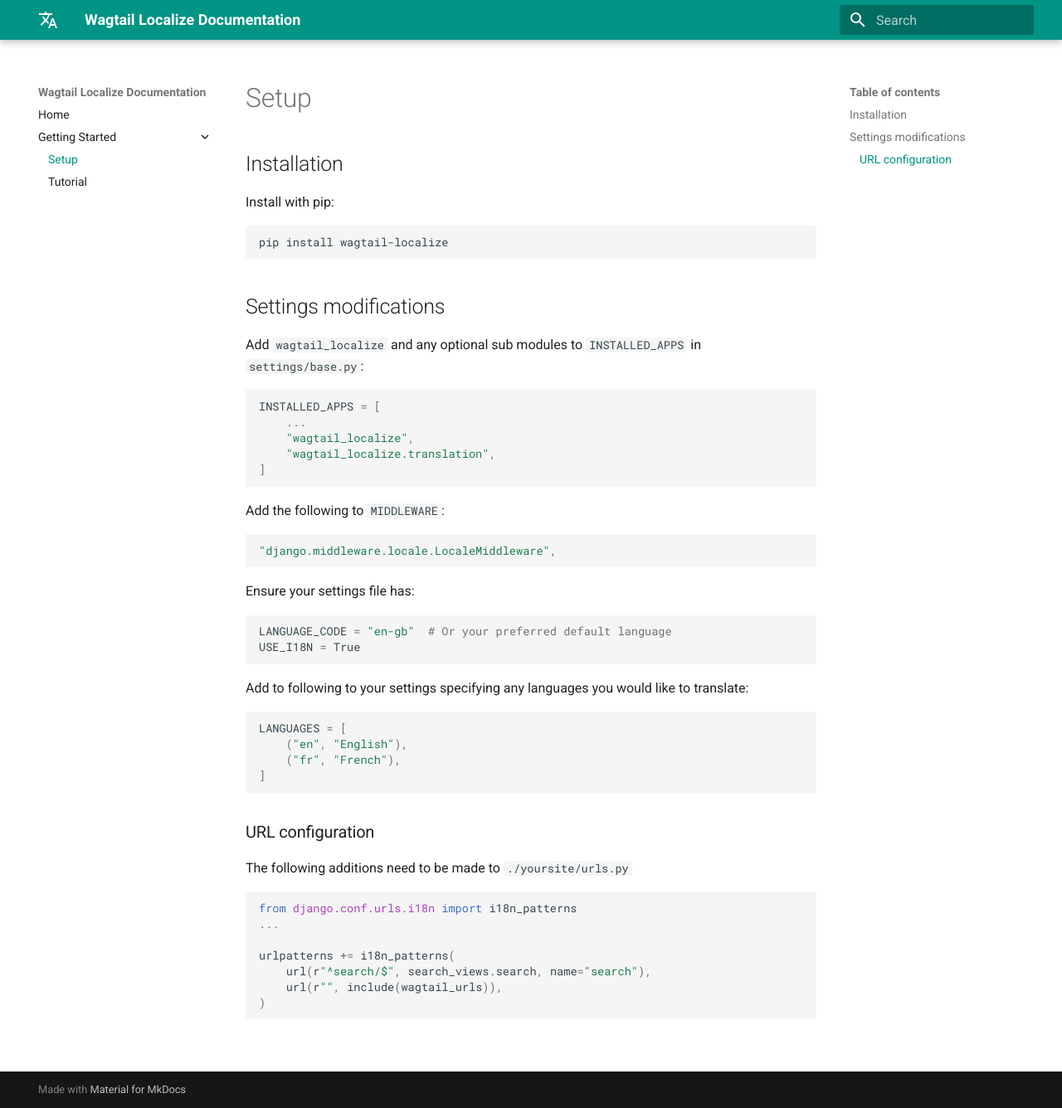
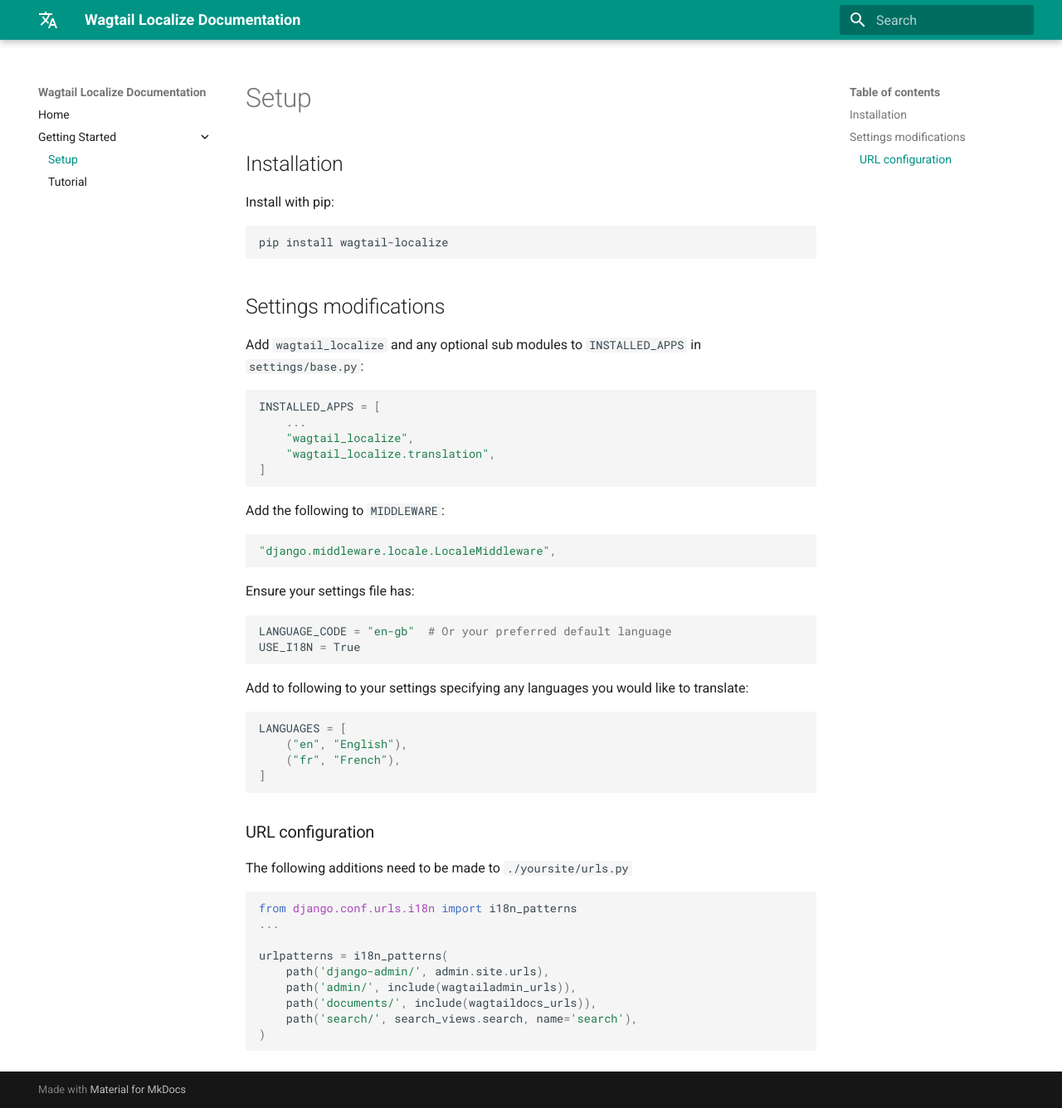
Before and after one commit to wagtail/wagtail-localize, an MkDocs documentation site: the page built from docs/setup.md, in a window 1280 px wide and 1336 px high. Shown: the whole window at 83% size. Built offline with MkDocs 1.6.1 and Material for MkDocs 9.7.7, drawn with Linux system fonts in a browser that asks for light colours.

Commit message:
url patterns documentation is using regex. This can confuse somebody that installing it and sees more items in his setup with PATH.

````diff
--- a/docs/setup.md
+++ b/docs/setup.md
@@ -48,8 +48,10 @@
 from django.conf.urls.i18n import i18n_patterns
 ...
 
-urlpatterns += i18n_patterns(
-    url(r"^search/$", search_views.search, name="search"),
-    url(r"", include(wagtail_urls)),
+urlpatterns = i18n_patterns(
+    path('django-admin/', admin.site.urls),
+    path('admin/', include(wagtailadmin_urls)),
+    path('documents/', include(wagtaildocs_urls)),
+    path('search/', search_views.search, name='search'),
 )
 ```
````
